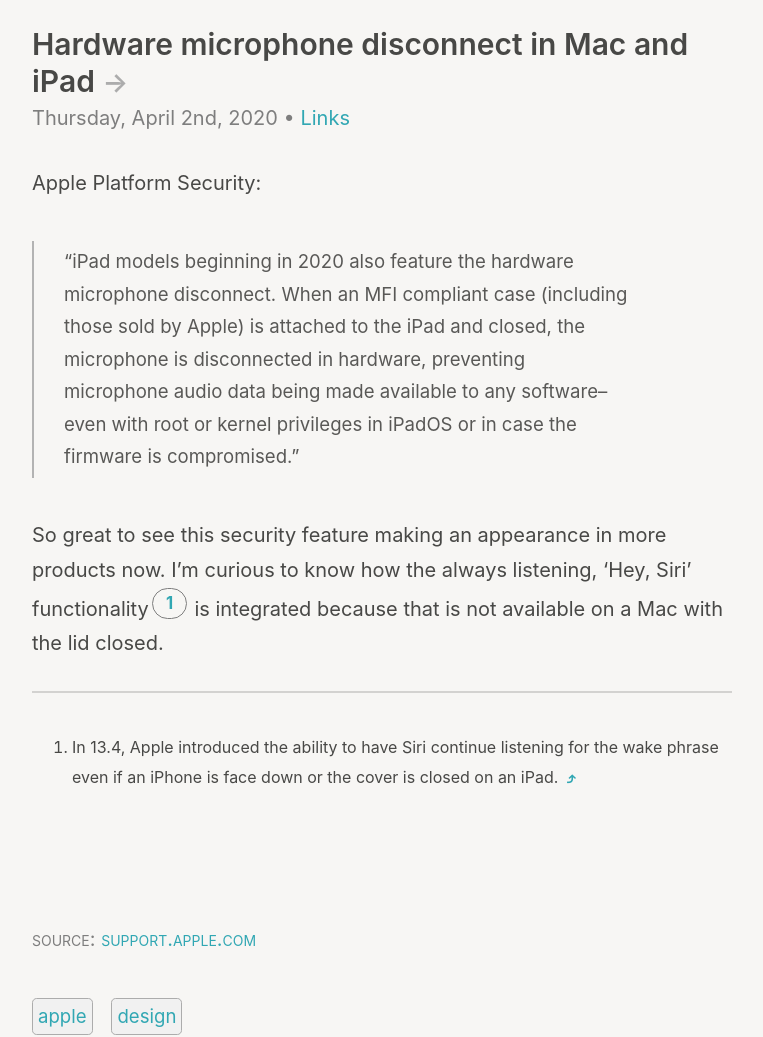
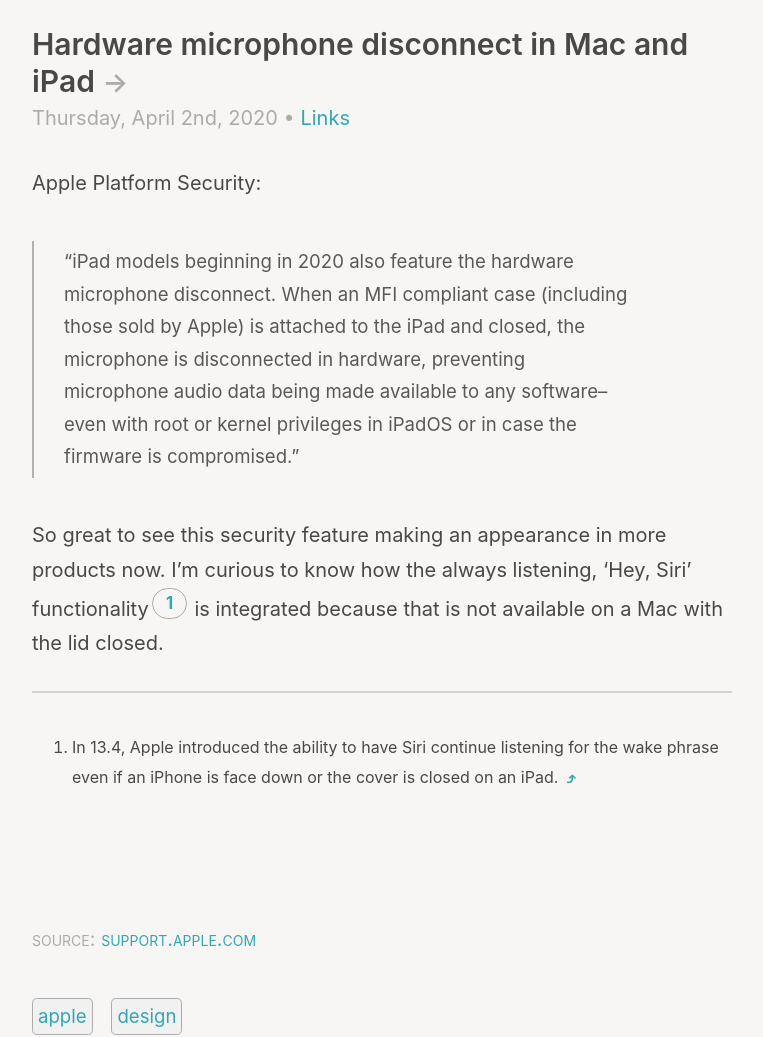
Before and after one commit to wertercatt/tooters, a Jekyll site: the page built from _posts/2020-04-03-hardware-microphone-disconnect-in-mac-and-ipad.md, in a window 1280 px wide. Shown: the part 167-1204 px from the top of the page, without its empty margins (258-1021 px from the left). Built offline with Jekyll 4.4.1, drawn with Linux system fonts in a browser that asks for light colours.

Commit message:
Refined light mode.

```diff
--- a/_sass/_posts.scss
+++ b/_sass/_posts.scss
@@ -95,7 +95,7 @@
   color: #8f8f8e;
 
   @media (prefers-color-scheme: light) {
-   color: #7e7e7e;
+   color: #acabaa;
      }
 }
 
@@ -116,7 +116,7 @@
   color: #8f8f8e;
 
   @media (prefers-color-scheme: light) {
-   color: #7e7e7e;
+   color: #acabaa;
      }
 }
 
--- a/_sass/_type.scss
+++ b/_sass/_type.scss
@@ -98,7 +98,7 @@
 font-size: 90%;
 
   @media (prefers-color-scheme: light) {
-  color: #ACACAC;
+  color: #acabaa;
     }
 }
 
@@ -112,7 +112,7 @@
   opacity: .9;
 
   @media (prefers-color-scheme: light) {
-  border-left: 2px solid #ACACAC;
+  border-left: 2px solid #acabaa;
     }
 
   p:last-child {
@@ -155,7 +155,7 @@
 
   @media (prefers-color-scheme: light) {
   color: $light-scheme-accent;
-  border: 1.5px solid #7e7e7e;
+  border: 1.5px solid #acabaa;
     }
 }
 
@@ -177,7 +177,7 @@
   border: solid 1px #7e7e7e;
 
   @media (prefers-color-scheme: light) {
-  border: solid 1.5px #7e7e7e;
+  border: solid 1.5px #acabaa;
     }
   }
 }
--- a/_sass/_variables.scss
+++ b/_sass/_variables.scss
@@ -13,8 +13,8 @@
 
 $light-scheme-bg: #f7f6f4;
 $light-scheme-text: #484846;
-$light-scheme-header: #ACACAC;
-$light-scheme-header-before: #ACACAC;
+$light-scheme-header: #acabaa;
+$light-scheme-header-before: #acabaa;
 
 $code-inline: #ffffff;
 $code-inline-bg: rgba(33, 34, 40, 1);
```
